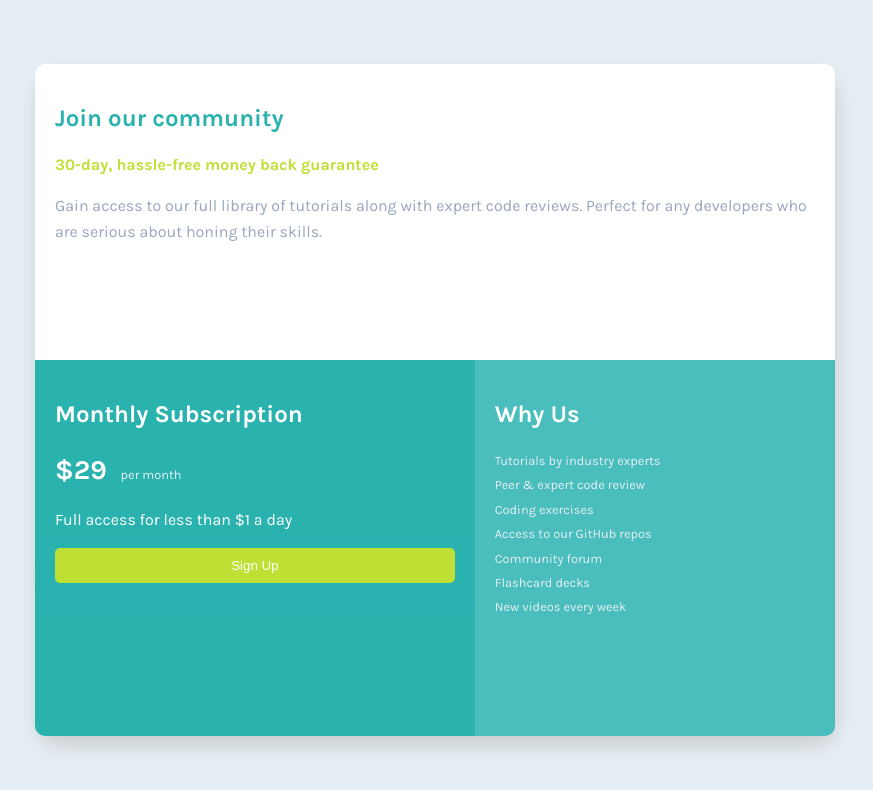
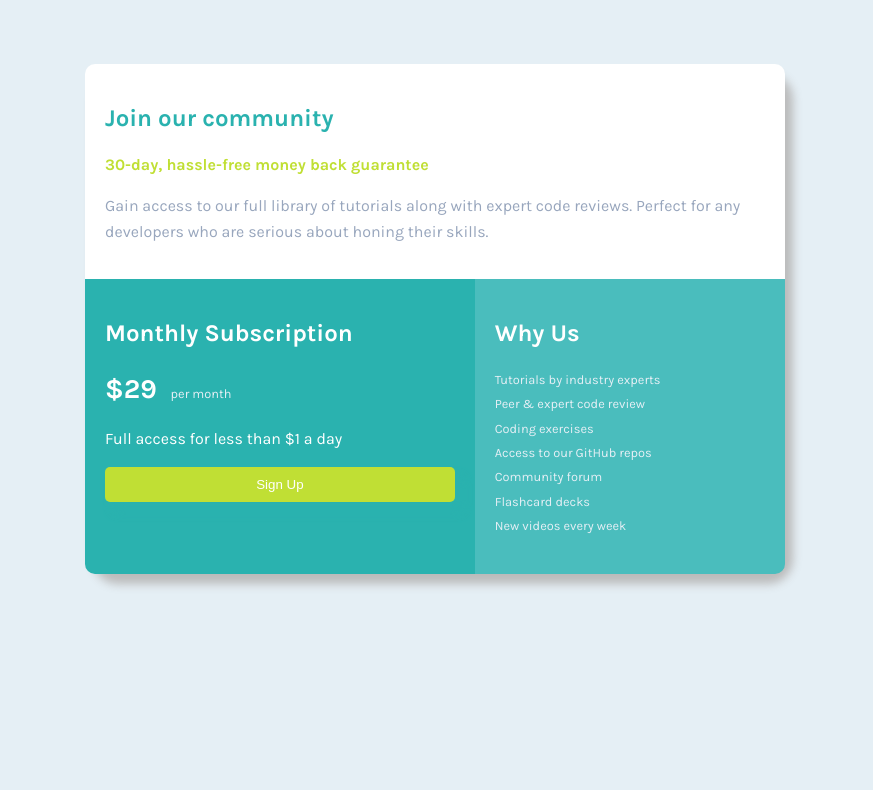
Before and after one commit to paultofunmi/frontendmentor-price-grid-component, a plain HTML site: page index.html in a window 1280 px wide. Shown: the whole page, without its empty margins (205-1078 px from the left). Drawn offline with Linux system fonts and the light colour scheme.

Commit message:
Updated stylesheet

```diff
--- a/style.css
+++ b/style.css
@@ -39,10 +39,11 @@ ul li {
         "pricing"
         "copy";
     width: 80%;
+    margin: 4em auto;
     max-width: 375px;
-    margin: 4em auto;
     border-radius: 25px;
-    box-shadow: 2px 10px 20px #ccc;
+    box-shadow: 8px 10px 10px #bbb;
+
 }
 
 .header {
@@ -97,7 +98,7 @@ ul li {
     border: 0;
     padding: 10px;
     border-radius: 5px;
-    box-shadow: 2px 10px 20px var(--cyan);
+    box-shadow: 8px 10px 10px var(--cyan);
 }
 
 .pricing button:hover {
@@ -130,10 +131,11 @@ ul li {
 @media (min-width: 375px) {
 
     .container {
-        max-width: 800px;
+        max-width: 700px;
         grid-template-areas:
-        "header header header header "
-        "pricing pricing copy copy";
+        "header header "
+        "pricing copy";
+        height: 80%;
     }
 
     .copy {
```
